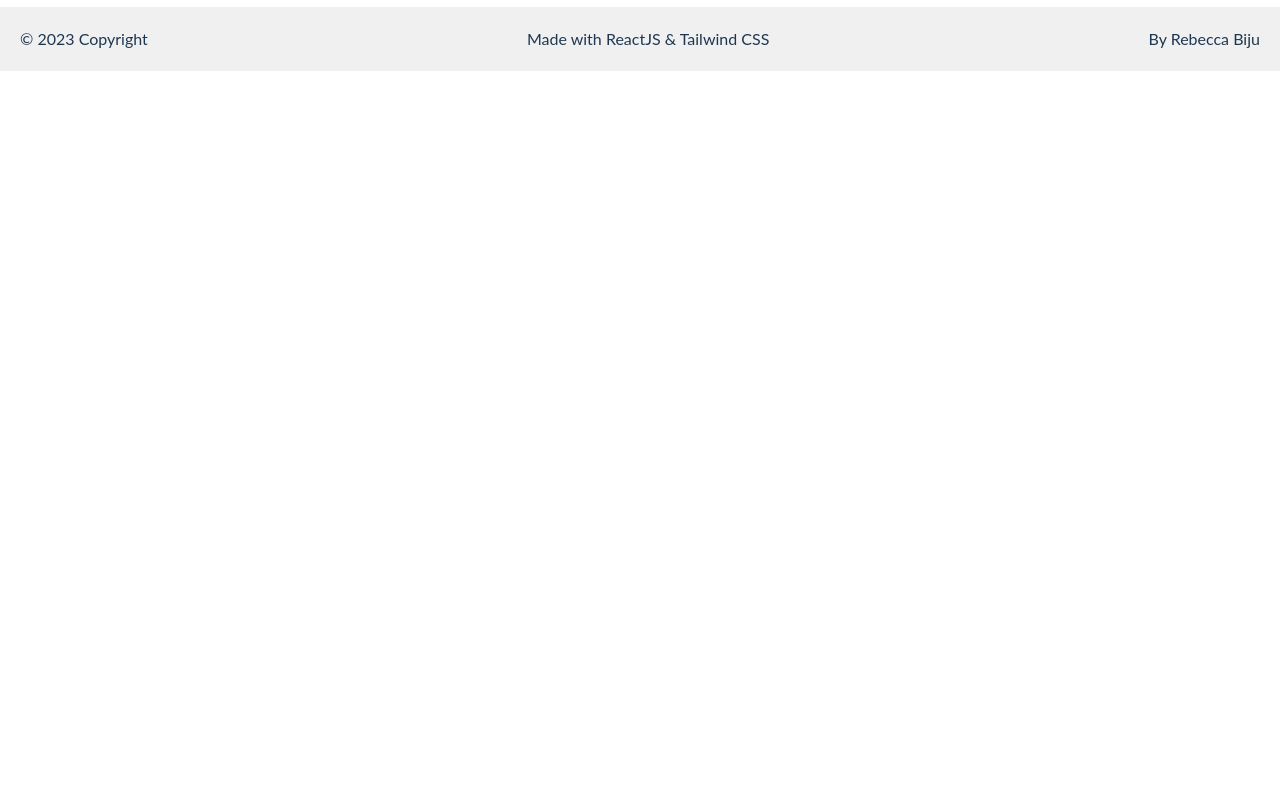
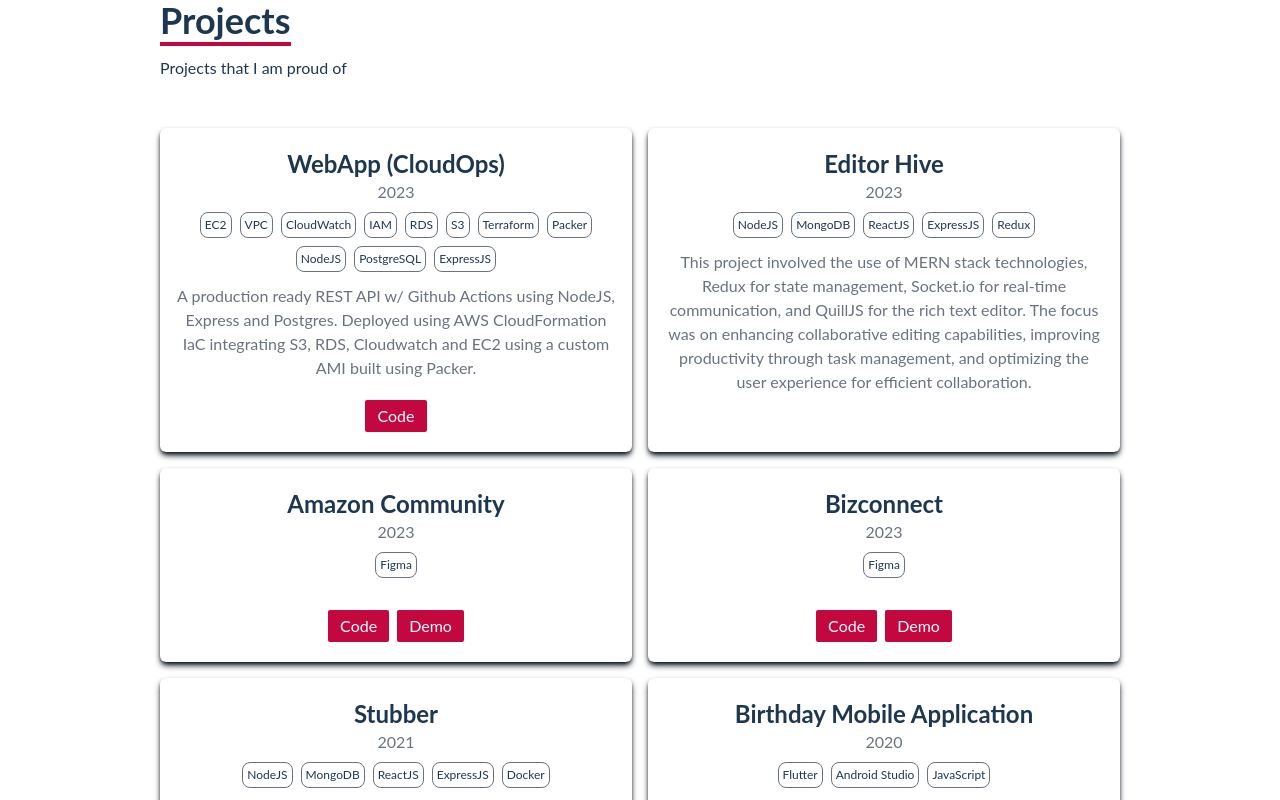
Before and after one commit to beccccaboo/beccccaboo, a React (Create React App) app: page / in a window 1280 px wide. Shown: the part 1620-2420 px from the top of the page. Before the commit the page ends 1691 px from the top, so only its background shows below. Built offline with nearby package versions, Linux system fonts and the light colour scheme; the HTML template or start-up script is replaced by a standard one.

Commit message:
Project tiles

```diff
--- a/src/App.js
+++ b/src/App.js
@@ -2,6 +2,8 @@ import Home from "./components/Home";
 import Navbar from "./components/Navbar";
 import Skills from "./components/Skills";
 import Footer from "./components/Footer";
+import About from "./components/About";
+import Work from "./components/Work";
 
 function App() {
   return (
@@ -9,6 +11,7 @@ function App() {
       <Navbar/>
       <Home/>
       <Skills/>
+      <Work/>
       <Footer/>
     </div>
   );
--- a/src/components/About.jsx
+++ b/src/components/About.jsx
@@ -0,0 +1,9 @@
+import React from 'react'
+
+const About = () => {
+  return (
+    <div>About</div>
+  )
+}
+
+export default About
--- a/src/components/Home.jsx
+++ b/src/components/Home.jsx
@@ -14,7 +14,7 @@ const Home = () => {
                 <h6 className='text-2xl md:text-3xl font-bold text-[#6a7280] max-w-[800px]'>A Full Stack Developer, UX and DevOps Enthusiast</h6>
                 <p className='text-[#6a7280] py-4 max-w-[700px]'>I have a strong background in web development and a passion for creating innovative solutions. With expertise in programming languages, cloud computing, and user experience design, I excel in developing scalable applications and collaborating with cross-functional teams</p>
                 <div>
-                    <button className='text-white bg-[#C3073F] px-6 py-3 my-2 flex items-center hover:bg-[#1e3751]'>My Projects <HiArrowNarrowRight className='ml-3'/></button>
+                    <button className='text-white bg-[#C3073F] px-6 py-3 my-2 flex items-center hover:bg-[#1e3751] rounded-sm'>My Projects <HiArrowNarrowRight className='ml-3'/></button>
                 </div>
             </div>
         </div>
--- a/src/components/Project.jsx
+++ /dev/null
@@ -1,14 +0,0 @@
-import React from 'react'
-
-const Project = () => {
-  return (
-    <div name='project' className='w-full md:h-screen text-[#1e3751]'>
-        {/* Container */}
-        <div>
-
-        </div>
-    </div>
-  )
-}
-
-export default Project
--- a/src/components/Skills.jsx
+++ b/src/components/Skills.jsx
@@ -12,7 +12,7 @@ import reactJS from '../assets/react.png'
 
 const Skills = () => {
   return (
-    <div name = 'skills' className='text-[#1e3751]'>
+    <div name = 'skills' className='text-[#1e3751] md:min-h-screen'>
         <div className='max-w-[1000px] mx-auto p-5 flex flex-col justify-center w-full h-full'>
             <div>
                 <p className='text-4xl font-bold border-b-4 border-[#C3073F] inline'>Skills</p>
--- /dev/null
+++ b/src/components/Work.jsx
@@ -0,0 +1,75 @@
+import React from 'react'
+import { projects } from '../data/Projects'
+
+const Work = () => {
+  return (
+    <div name='work' className='w-full md:min-h-screen text-[#1e3751]'>
+      <div className='max-w-[1000px] mx-auto p-5 flex flex-col justify-center w-full h-full'>
+        <div className='pb-8'>
+          <p className='text-4xl font-bold inline border-b-4 border-[#C3073F]'>
+            Projects
+          </p>
+          <p className='py-4'>Projects that I am proud of</p>
+        </div>
+
+        {/* container for projects */}
+        <div className="grid sm:grid-cols-2 md:grid-cols-2 gap-4">
+
+            {/* Grid Item */}
+            {projects.map((project, index) => (
+                <div
+                    key={index}
+                    className="shadow-md shadow-[#040c16] group container rounded-md
+                            flex flex-col justify-between text-center items-center mx-auto py-2 px-4 overflow-auto"
+                >
+                    {/* Div for content */}
+                    <div>
+                        <h3 className="pt-3 text-2xl font-bold text-[#1e3751] ">
+                            {project.name}
+                        </h3>
+                        <p className='text-[#6a7280]'>
+                            {project.date}
+                        </p>
+                        {/* Div for Tech Stack */}
+                        <div className='pt-1 flex flex-wrap justify-center gap-0 items-center'>
+                            {project.tech.map((tech)=>(
+                                <p className='text-xs text-[#1e3751] border-[#6a7280] border rounded-lg m-1 p-1 hover:bg-[#1e3751] hover:text-white hover:cursor-pointer'>{tech}</p>
+                            ))}
+                        </div>
+                        <p className='py-2 text-[#6a7280]'>
+                            {project.tagline}
+                        </p>
+                    </div>
+
+                    {/* Div for buttons */}
+                    <div className="flex text-center ">
+                        {/* eslint-disable-next-line */}
+                        {project.source && (
+                        <a href={project.source} target="_blank" rel="noreferrer">
+                            <button
+                            className="rounded-sm text-white bg-[#C3073F] px-3 py-1 my-3 mx-1 flex items-center hover:bg-[#1e3751]">
+                            Code
+                        </button>
+                        </a>
+                        )}
+                        {/* eslint-disable-next-line */}
+                        {project.demo && (
+                        <a href={project.demo} target="_blank" rel="noreferrer">
+                            <button
+                            className="rounded-sm text-white bg-[#C3073F] px-3 py-1 my-3 mx-1 flex items-center hover:bg-[#1e3751]">
+                            Demo
+                        </button>
+                        </a>
+                        )}
+                    </div>
+                </div>
+            ))}
+
+
+        </div>
+      </div>
+    </div>
+  )
+}
+
+export default Work
--- /dev/null
+++ b/src/data/Projects.js
@@ -0,0 +1,78 @@
+export const projects = [
+    {
+      id: 1,
+      name: 'WebApp (CloudOps)',
+      date: '2023',
+      tech: ['EC2', 'VPC', 'CloudWatch', 'IAM', 'RDS', 'S3', 'Terraform', 'Packer', 'NodeJS', 'PostgreSQL', 'ExpressJS' ],
+      tagline:
+        'A production ready REST API w/ Github Actions using NodeJS, Express and Postgres. Deployed using AWS CloudFormation IaC integrating S3, RDS, Cloudwatch and EC2 using a custom AMI built using Packer.',
+      source: 'https://github.com/orgs/CloudComputingSpringCSYE6225/repositories',
+    },
+    {
+      id: 2,
+      name: 'Editor Hive',
+      date: '2023',
+      tech: ['NodeJS', 'MongoDB', 'ReactJS', 'ExpressJS', 'Redux'],
+      tagline: 'This project involved the use of MERN stack technologies, Redux for state management, Socket.io for real-time communication, and QuillJS for the rich text editor. The focus was on enhancing collaborative editing capabilities, improving productivity through task management, and optimizing the user experience for efficient collaboration.',
+      source: '',
+    },
+    {
+      id: 3,
+      name: 'Amazon Community',
+      date: '2023',
+      tech: ['Figma'],
+      tagline: '',
+      source: 'https://www.figma.com/proto/NXg3MApoWm5exRtTEmzNiz/RebeccaBiju_Spring2023?page-id=1549%3A1733&type=design&node-id=1549-1734&viewport=450%2C2343%2C0.48&scaling=min-zoom&mode=design',
+      demo: 'https://www.figma.com/proto/NXg3MApoWm5exRtTEmzNiz/RebeccaBiju_Spring2023?page-id=1361%3A1100&type=design&node-id=1361-1102&viewport=219%2C419%2C0.15&scaling=scale-down&starting-point-node-id=1361%3A1102&mode=design'
+    },
+    {
+      id: 4,
+      name: "Bizconnect",
+      date: '2023',
+      tech: ['Figma'],
+      tagline:
+        "",
+      source: 'https://www.figma.com/proto/NXg3MApoWm5exRtTEmzNiz/RebeccaBiju_Spring2023?page-id=224%3A51&type=design&node-id=225-52&viewport=458%2C523%2C0.14&scaling=min-zoom&mode=design',
+      demo: 'https://www.figma.com/proto/NXg3MApoWm5exRtTEmzNiz/RebeccaBiju_Spring2023?page-id=1210%3A2792&type=design&node-id=1210-2824&viewport=456%2C350%2C0.14&scaling=min-zoom&starting-point-node-id=1210%3A2831&mode=design'
+    },
+    {
+      id: 5,
+      name: 'Stubber',
+      date: '2021',
+      tech: ['NodeJS', 'MongoDB', 'ReactJS', 'ExpressJS', 'Docker'],
+      tagline: 'Created a collaborative website for stubble collection, reducing wait time by 60% through scheduled pick-ups. Implemented an SMS service for real-time communication and bidding, resulting in a 75% reduction in waste disposal costs.',
+      source: 'https://github.com/beccccaboo/Stubber'
+    },
+    {
+      id: 6,
+      name: 'Birthday Mobile Application',
+      date: '2020',
+      tech: ['Flutter', 'Android Studio', 'JavaScript'],
+      tagline: '',
+      source: 'https://github.com/beccccaboo/Birthday-Wish-App',
+    },
+    {
+      id: 7,
+      name: 'Undergrad Yearbook',
+      date: '2020',
+      tech: ['Adobe InDesign'],
+      tagline: '',
+      source: 'https://drive.google.com/file/d/10HKUAsJMYazz3Mp_ZdvCHDAluu7gOyzK/view?usp=sharing',
+    },
+    {
+        id: 8,
+        name: 'Multimodal Image Fusion',
+        date: '2020',
+        tech: ['Python'],
+        tagline: '',
+        source: 'https://github.com/beccccaboo/Multimodal-Image-Fusion-Desktop-App',
+    },
+    {
+      id: 9,
+      name: 'Clean and Green',
+      date: '2018',
+      tech: ['NodeJS', 'MongoDB', 'ExpressJS', 'HTML', 'CSS'],
+      tagline: '',
+      source: 'https://github.com/beccccaboo/clean-and-green',
+    },
+  ];
```
Also changed, not shown: 1 other file (tests, documents, lock files or other folders).
